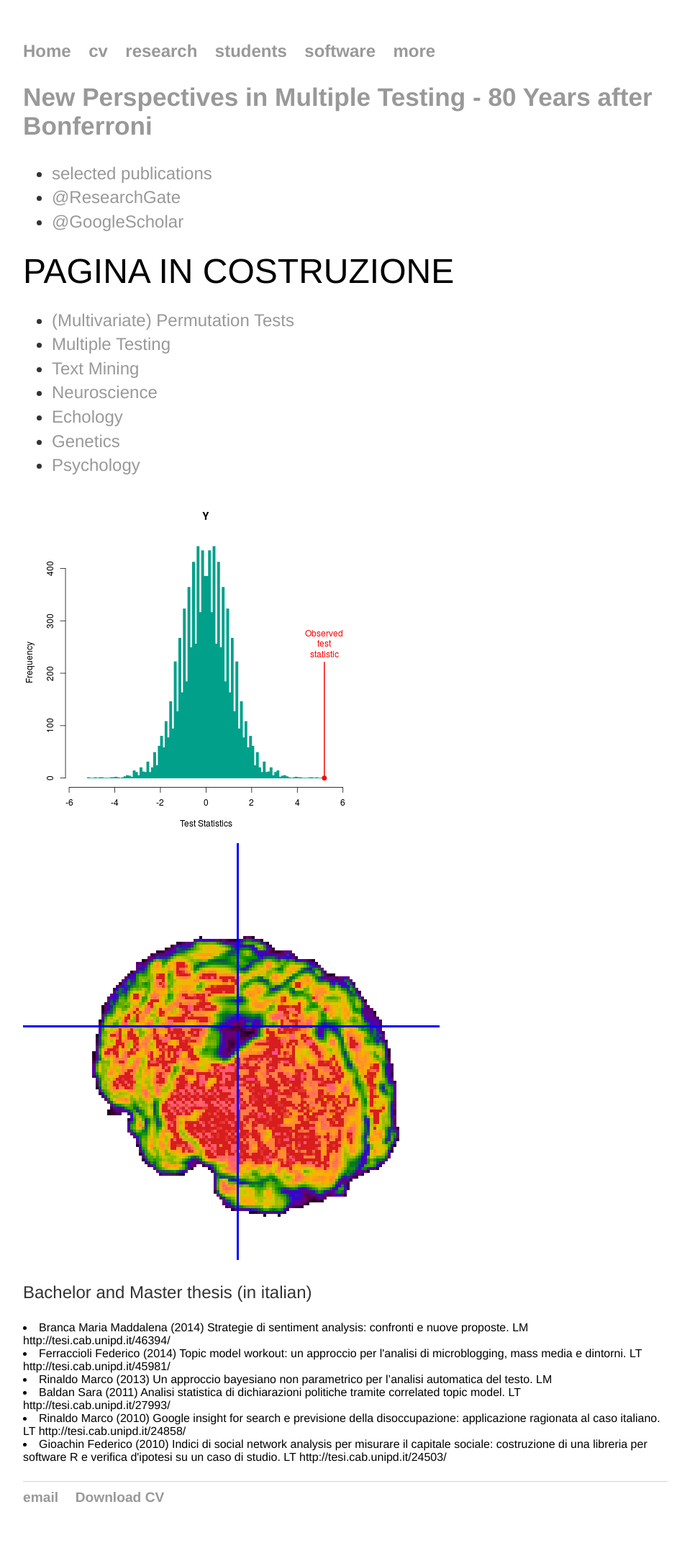
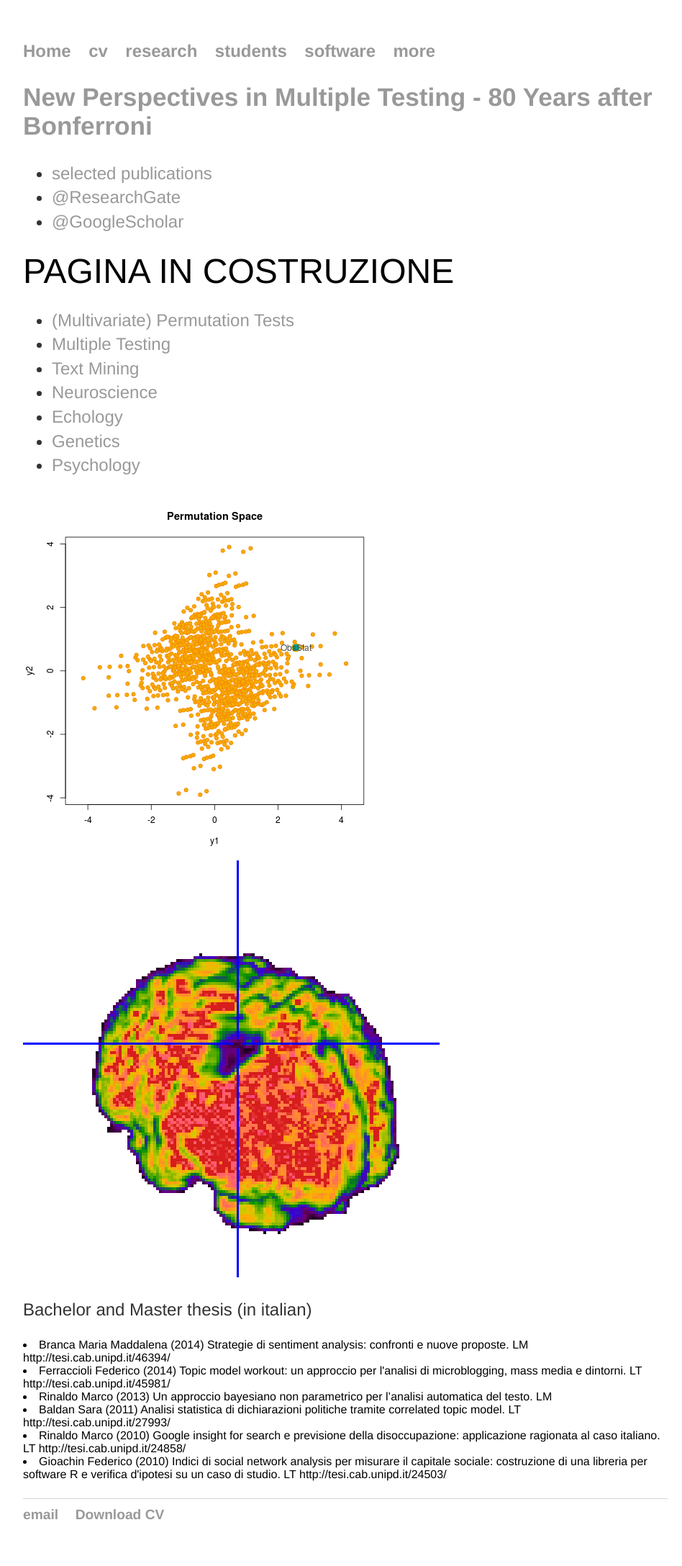
Before and after one commit to livioivil/livioivil.github.io, a Jekyll site: the page built from research/index.html, in a window 1280 px wide. Shown: the whole page at 72% size, without its empty margins (160-1108 px from the left). Built offline with Jekyll 4.4.1, drawn with Linux system fonts in a browser that asks for light colours; before the commit the page ends 2151 px from its top, so only the background shows below that.

Commit message:
cambiata immagine spacePerm

```diff
--- a/research/index.html
+++ b/research/index.html
@@ -30,7 +30,7 @@ title: research page
 <a class="mceItemAnchor" title="MixedPerm" name="MixedPerm"></a>
 
 <td class="mceVisualAid">
-<img mce_real_src="../images/permDistribution.png" src="../images/permDistribution.png" alt="permutation tests" title="permutation tests" >
+<img mce_real_src="../images/permSpace.png" src="../images/permSpace.png" alt="permutation tests" title="permutation tests" >
 </td>
 
 <td class="mceVisualAid">
```
